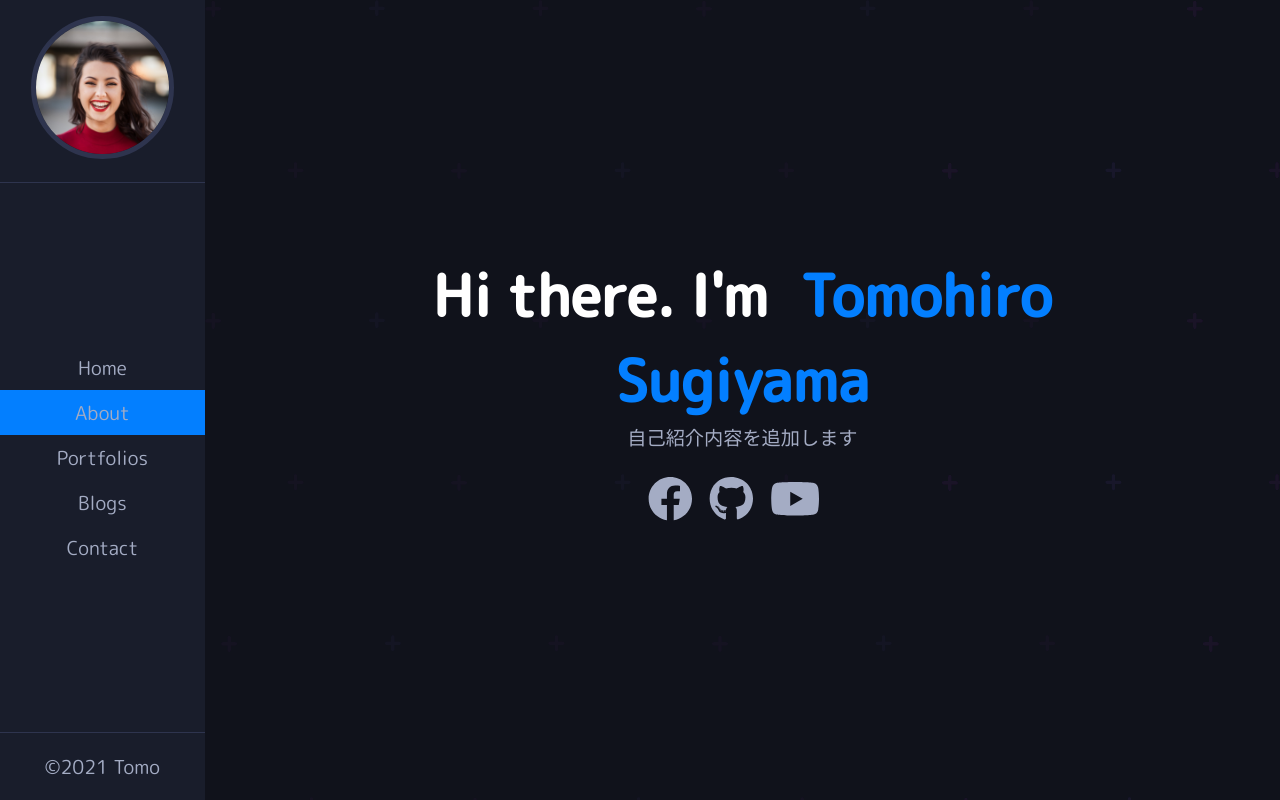
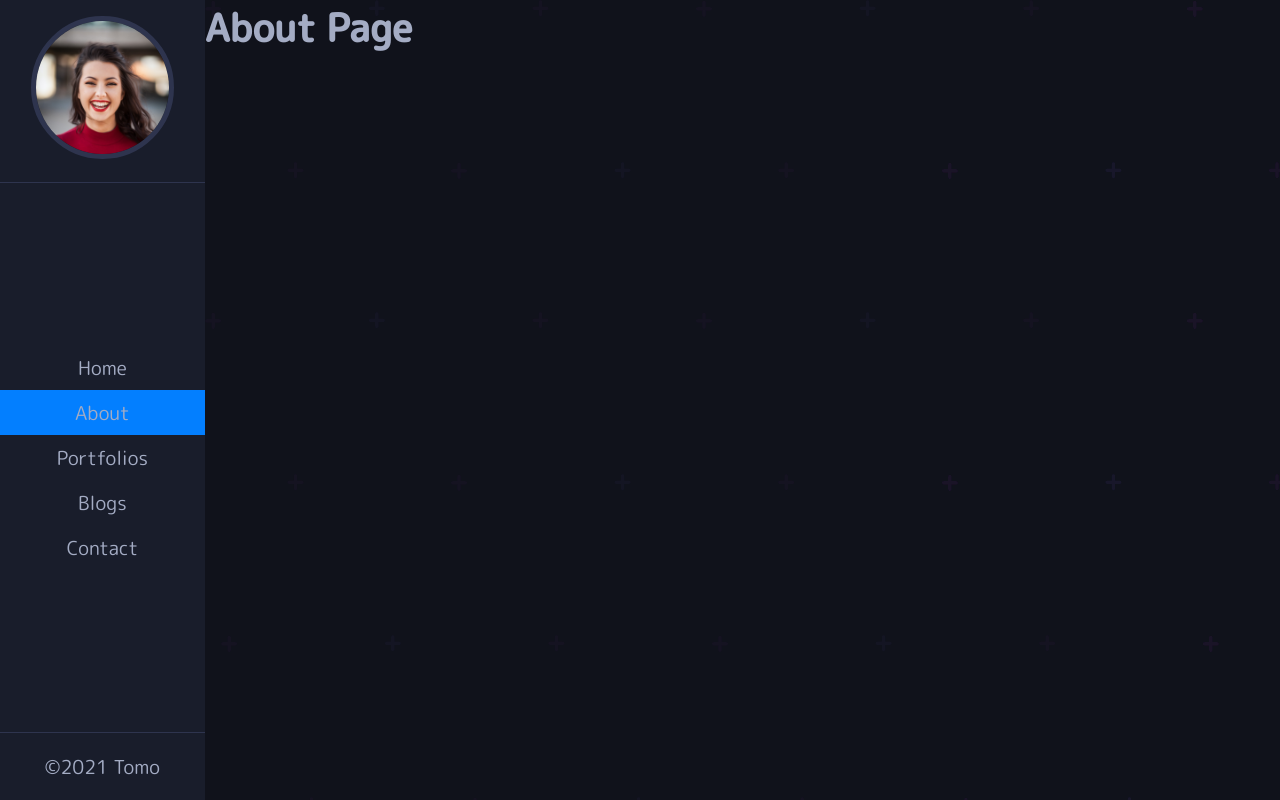
Before and after one commit to soregashi-27/personal-web-site, a React (Create React App) app: page /about in a window 1280 px wide. Built offline with nearby package versions, Linux system fonts and the light colour scheme.

Commit message:
Aboutページを追加

```diff
--- a/src/App.js
+++ b/src/App.js
@@ -1,6 +1,8 @@
 import './App.scss';
 import NavBar from './Components/NavBar';
 import HomePage from './Pages/HomePage';
+import AboutPage from './Pages/AboutPage';
+import { Switch, Route } from 'react-router-dom';
 
 function App() {
   return (
@@ -10,7 +12,14 @@ function App() {
       </div>
       <div className="main-content">
         <div className="content">
-          <HomePage />
+          <Switch>
+            <Route path="/home" exact>
+              <HomePage />
+            </Route>
+            <Route path="/about" exact>
+              <AboutPage />
+            </Route>
+          </Switch>
         </div>
       </div>
     </div>
--- a/src/Pages/AboutPage.js
+++ b/src/Pages/AboutPage.js
@@ -1,7 +1,11 @@
 import React from 'react';
 
 function AboutPage() {
-  return <div></div>;
+  return (
+    <div className="AboutPage">
+      <h1>About Page</h1>
+    </div>
+  );
 }
 
 export default AboutPage;
```
